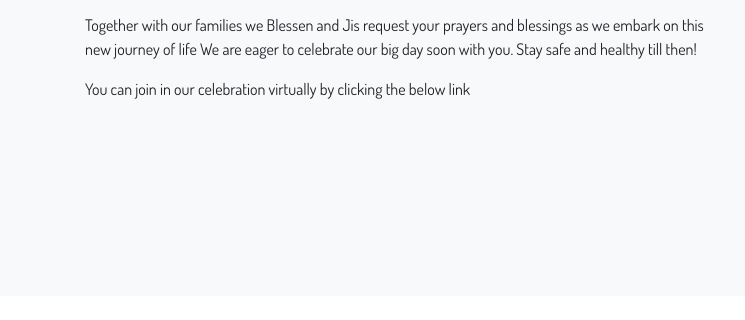
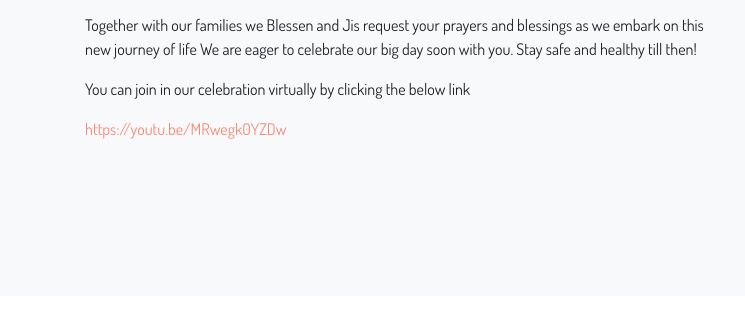
Before and after one commit to svaru001/blessenwedding, a plain HTML site: page index.html in a window 1280 px wide. Shown: the part 2572-2892 px from the top of the page, 0-745 px from the left. Drawn offline with nearby package versions, Linux system fonts and the light colour scheme; grey boxes are pictures that could not be loaded.

Commit message:
Added Live Stream link

```diff
--- a/index.html
+++ b/index.html
@@ -99,6 +99,7 @@
           <p>Together with our families we Blessen and Jis request your prayers and blessings as we embark on this new journey of life
             We are eager to celebrate our big day soon with you. Stay safe and healthy till then!</p>
             <p>You can join in our celebration virtually by clicking the below link</p>
+            <a href="https://youtu.be/MRwegk0YZDw" target="_blank">https://youtu.be/MRwegk0YZDw</a>
         </div>
       </div>
       <div class="col-md-5 col-sm-12">
```
Also changed, not shown: 1 other file.
